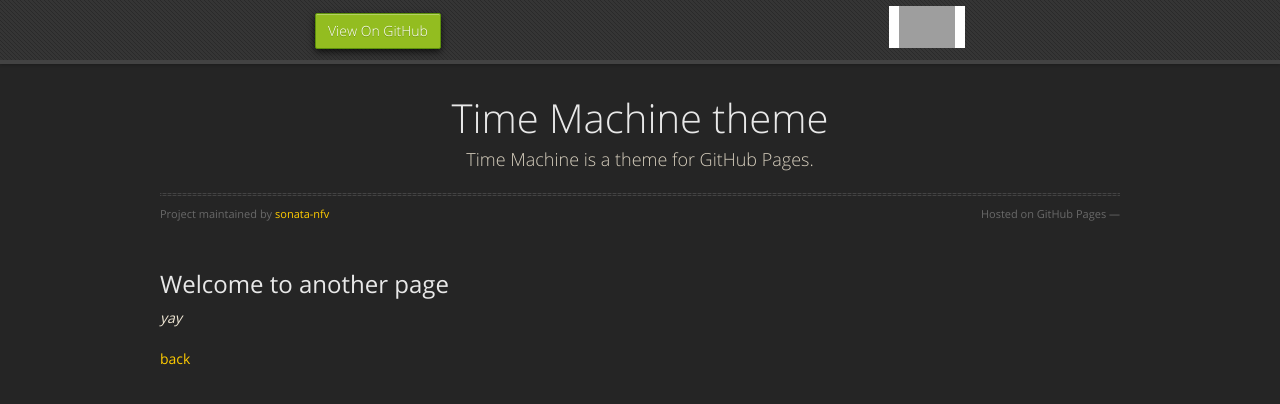
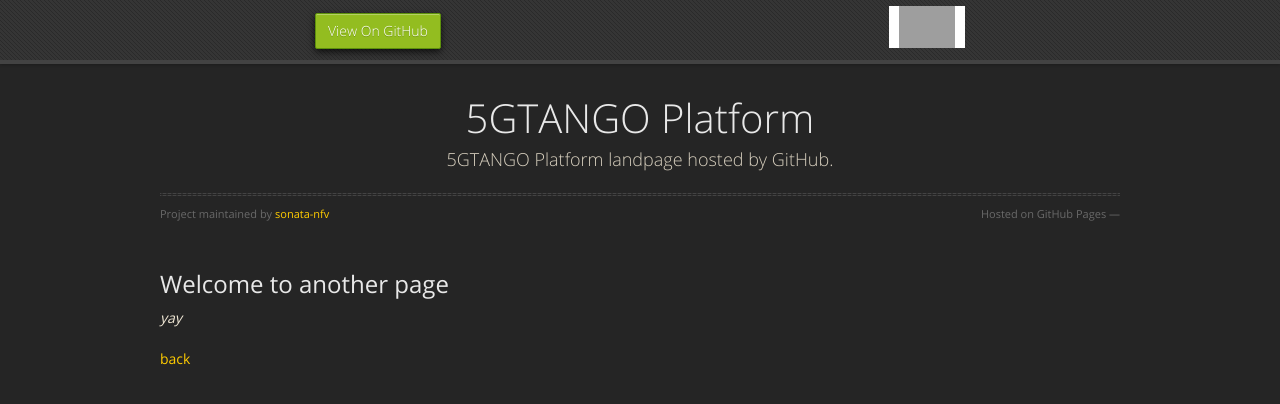
Before and after one commit to sonata-nfv/sonata-nfv.github.io, a Jekyll site: the page built from another-page.md, in a window 1280 px wide. Shown: the top 404 px of the page. Built offline with Jekyll 4.4.1, drawn with Linux system fonts in a browser that asks for light colours; nearby versions of some CDN libraries; our own code applies the rules of GitHub Pages for plain Markdown files; grey boxes are pictures that could not be loaded.

Commit message:
Update _config.yml
Update _config.yml

```diff
--- a/_config.yml
+++ b/_config.yml
@@ -1,5 +1,5 @@
-title: Time Machine theme
-description: Time Machine is a theme for GitHub Pages.
+title: 5GTANGO Platform
+description: 5GTANGO Platform landpage hosted by GitHub.
 show_downloads: true
 google_analytics:
 theme: jekyll-theme-time-machine
```
